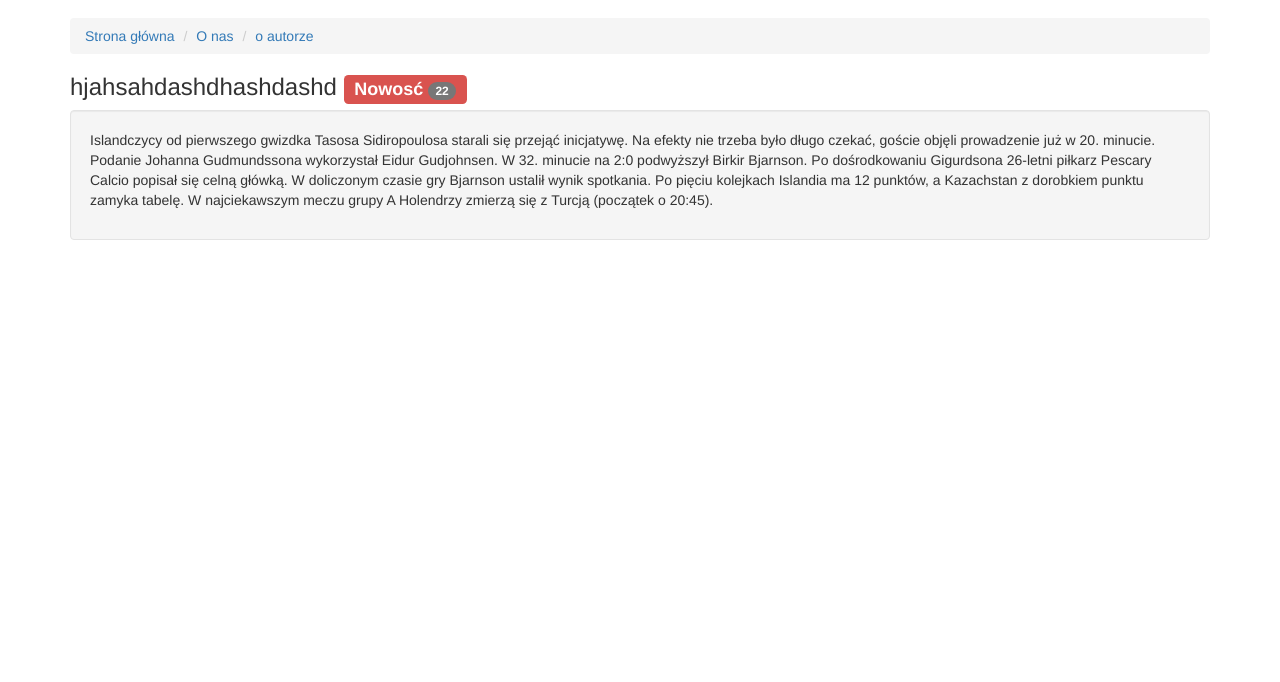
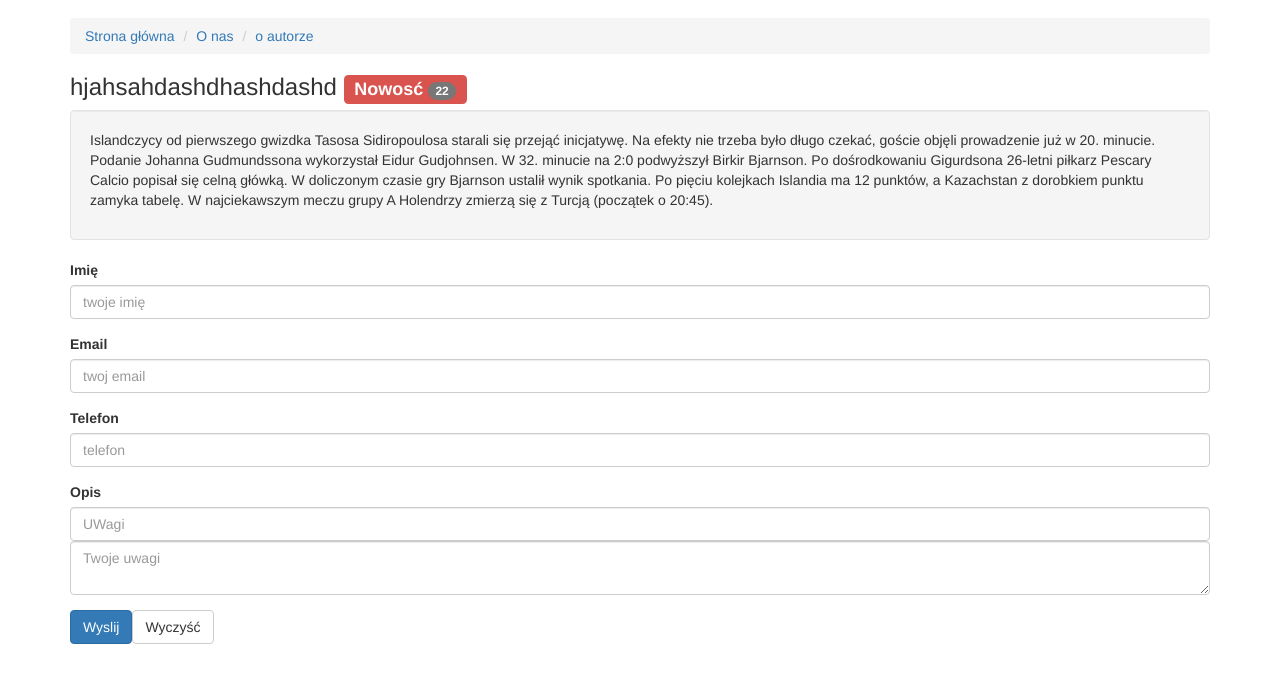
Before and after one commit to ciemo12/bootsrtap, a plain HTML site: page index.html in a window 1280 px wide. Shown: the part 102-784 px from the top of the page. Drawn offline with nearby package versions, Linux system fonts and the light colour scheme.

Commit message:
Formularz

```diff
--- a/index.html
+++ b/index.html
@@ -30,6 +30,32 @@ W 32. minucie na 2:0 podwyższył Birkir Bjarnson. Po dośrodkowaniu Gigurdsona
 
 Po pięciu kolejkach Islandia ma 12 punktów, a Kazachstan z dorobkiem punktu zamyka tabelę. W najciekawszym meczu grupy A Holendrzy zmierzą się z Turcją (początek o 20:45). </p>
 </div>
+<form class="form">
+	<div class="form-group">
+		<label for="nameField">Imię</label>
+		<input type="text" class="form-control" id="nameField" placeholder="twoje imię">
+	</div>
+</form>
+<form class="form">
+	<div class="form-group">
+		<label for="emailField">Email</label>
+		<input type="text" class="form-control" id="emailField" placeholder="twoj email">
+	</div>
+</form>
+<form class="form">
+	<div class="form-group">
+		<label for="phoneField">Telefon</label>
+		<input type="text" class="form-control" id="phoneField" placeholder="telefon">
+	</div>
+</form>
+<form class="form">
+	<div class="form-group">
+		<label for="descField">Opis</label>
+		<input type="text" class="form-control" id="descField" placeholder="UWagi">
+		<textarea class="form-control" id="descField" placeholder="Twoje uwagi"></textarea>
+	</div>
+	<button type="submit" class="btn btn-primary">Wyslij</button><button type="reset" class="btn btn-default"> Wyczyść</button>
+</form>
 <script src="js/jquery.js"></script>
 <script src="js/bootstrap.js"></script>
 
```
